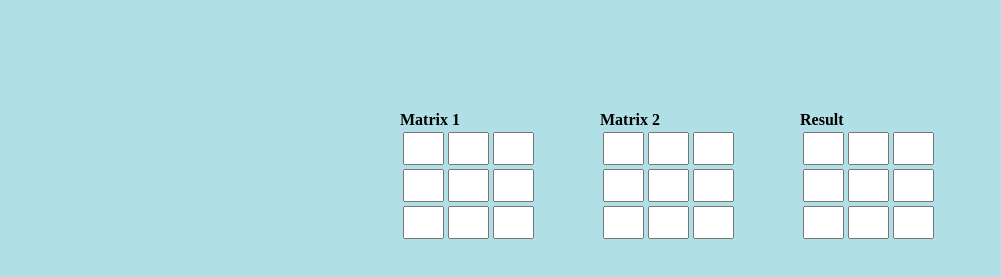
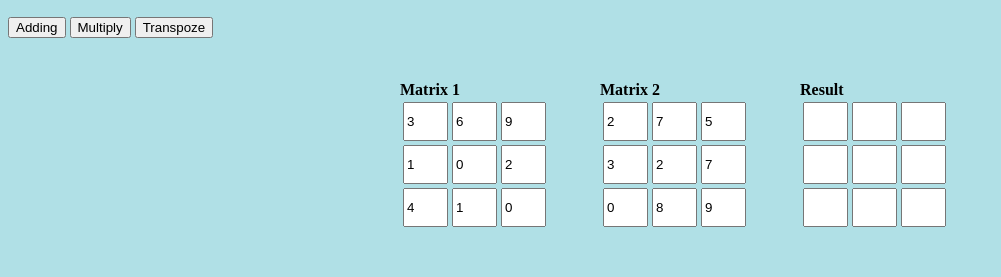
Before and after one commit to ElanurGuduk/JavaScript, a plain HTML site: page Project/MatrixOperations.html in a window 1280 px wide. Shown: the part 57-334 px from the top of the page, without its empty margins (0-1001 px from the left). Drawn offline with Linux system fonts and the light colour scheme.

Commit message:
Update MatrixOperations.html

```diff
--- a/Project/MatrixOperations.html
+++ b/Project/MatrixOperations.html
@@ -11,29 +11,30 @@
 		font-size:30px;
 		margin-left: 500px;
 		color: #424949;
+		top: 50px;
 	}
 	#m1-div{
 		width: 150px;
 		height: 150px;
-		background-color:powderblue;
+		background-color: powderblue;
 		position: absolute;
-		top: 150px;
+		top: 120px;
 		left:400px;
 	}
 	#m2-div{
 		width: 150px;
 		height: 150px;
-		background-color:powderblue;
+		background-color: powderblue;
 		position: absolute;
-		top: 150px;
+		top: 120px;
 		left:600px;
 	}
 	#m3-div{
 		width: 150px;
 		height: 150px;
-		background-color:powderblue;
+		background-color: powderblue;
 		position: absolute;
-		top: 150px;
+		top: 120px;
 		left:800px;
 	}
 
@@ -45,19 +46,19 @@
 		<table class="m1-table"><br> <b>Matrix 1</b>
 
 			<tr>
-				<td><input class="00" type="text" style="width:33px; height: 27px"></td>
-				<td><input class="01" type="text" style="width:33px; height: 27px"></td>
-				<td><input class="02" type="text" style="width:33px; height: 27px"></td>
+				<td><input id=m1_00 type=number value=3 style="width:37px; height: 33px;"></td>
+				<td><input id=m1_01 type=number value=6 style="width:37px; height: 33px;"></td>
+				<td><input id=m1_02 type=number value=9 style="width:37px; height: 33px;"></td>
 			</tr>
 			<tr>
-				<td><input class="10" type="text" style="width:33px; height: 27px"></td>
-				<td><input class="11" type="text" style="width:33px; height: 27px"></td>
-				<td><input class="12" type="text" style="width:33px; height: 27px"></td>
+				<td><input id=m1_10 type=number value=1 style="width:37px; height: 33px;"></td>
+				<td><input id=m1_11 type=number value=0 style="width:37px; height: 33px;"></td>
+				<td><input id=m1_12 type=number value=2 style="width:37px; height: 33px;"></td>
 			</tr>
 			<tr>
-				<td><input class="20" type="text" style="width:33px; height: 27px"></td>
-				<td><input class="21" type="text" style="width:33px; height: 27px"></td>
-				<td><input class="22" type="text" style="width:33px; height: 27px"></td>
+				<td><input id=m1_20 type=number value=4 style="width:37px; height: 33px;"></td>
+				<td><input id=m1_21 type=number value=1 style="width:37px; height: 33px;"></td>
+				<td><input id=m1_22 type=number value=0 style="width:37px; height: 33px;"></td>
 			</tr>
 		</table>
 	</div>
@@ -65,19 +66,19 @@
 		<table class="m2-table"><br> <b>Matrix 2</b>
 
 			<tr>
-				<td><input class="00" type="text" style="width:33px; height: 27px;"></td>
-				<td><input class="01" type="text" style="width:33px; height: 27px"></td>
-				<td><input class="02" type="text" style="width:33px; height: 27px"></td>
+				<td><input id=m2_00 type=number value=2 style="width:37px; height: 33px;"></td>
+				<td><input id=m2_01 type=number value=7 style="width:37px; height: 33px;"></td>
+				<td><input id=m2_02 type=number value=5 style="width:37px; height: 33px;"></td>
 			</tr>
 			<tr>
-				<td><input class="10" type="text" style="width:33px; height: 27px"></td>
-				<td><input class="11" type="text" style="width:33px; height: 27px"></td>
-				<td><input class="12" type="text" style="width:33px; height: 27px"></td>
+				<td><input id=m2_10 type=number value=3 style="width:37px; height: 33px;"></td>
+				<td><input id=m2_11 type=number value=2 style="width:37px; height: 33px;"></td>
+				<td><input id=m2_12 type=number value=7 style="width:37px; height: 33px;"></td>
 			</tr>
 			<tr>
-				<td><input class="20" type="text" style="width:33px; height: 27px"></td>
-				<td><input class="21" type="text" style="width:33px; height: 27px"></td>
-				<td><input class="22" type="text" style="width:33px; height: 27px"></td>
+				<td><input id=m2_20 type=number value=0 style="width:37px; height: 33px;"></td>
+				<td><input id=m2_21 type=number value=8 style="width:37px; height: 33px;"></td>
+				<td><input id=m2_22 type=number value=9 style="width:37px; height: 33px;"></td>
 			</tr>
 		</table>
 	</div>
@@ -86,23 +87,93 @@
 		<table class="m3-table"><br> <b>Result</b>
 
 			<tr>
-				<td><input class="00" type="text" style="width:33px; height: 27px;"></td>
-				<td><input class="01" type="text" style="width:33px; height: 27px"></td>
-				<td><input class="02" type="text" style="width:33px; height: 27px"></td>
+				<td><input id=m3_00 type=number style="width:37px; height: 33px;"></td>
+				<td><input id=m3_01 type=number style="width:37px; height: 33px;"></td>
+				<td><input id=m3_02 type=number style="width:37px; height: 33px;"></td>
 			</tr>
 			<tr>
-				<td><input class="10" type="text" style="width:33px; height: 27px"></td>
-				<td><input class="11" type="text" style="width:33px; height: 27px"></td>
-				<td><input class="12" type="text" style="width:33px; height: 27px"></td>
+				<td><input id=m3_10 type=number style="width:37px; height: 33px;"></td>
+				<td><input id=m3_11 type=number style="width:37px; height: 33px;"></td>
+				<td><input id=m3_12 type=number style="width:37px; height: 33px;"></td>
 			</tr>
 			<tr>
-				<td><input class="20" type="text" style="width:33px; height: 27px"></td>
-				<td><input class="21" type="text" style="width:33px; height: 27px"></td>
-				<td><input class="22" type="text" style="width:33px; height: 27px"></td>
+				<td><input id=m3_20 type=number style="width:37px; height: 33px;"></td>
+				<td><input id=m3_21 type=number style="width:37px; height: 33px;"></td>
+				<td><input id=m3_22 type=number style="width:37px; height: 33px;"></td>
 			</tr>
 		</table>
 	</div>
+	<button onclick="addMatrix()">Adding</button>
+	<button onclick="multiply()">Multiply</button>
+	<button onclick="transpoze()">Transpoze</button>
 <script>
+	function addMatrix(){
+		let cell1, cell2, cell3;
+		let x,y;
+		for(let i=0; i<3; i++){
+  			cell1="m1_"
+  			cell2="m2_"
+  			cell3="m3_"
+  			for(let j=0; j<3; j++){
+    			cell1+=(i).toString()+(j).toString()
+    			cell2+=(i).toString()+(j).toString()
+    			cell3+=(i).toString()+(j).toString()
+    			//get elements in Matrix
+    			x=Number(document.getElementById(cell1).value)
+    			y=Number(document.getElementById(cell2).value)
+    			//set elements in Matrix
+    			document.getElementById(cell3).value =x+y;
+    			cell1="m1_"
+    			cell2="m2_"
+    			cell3="m3_"
+  			}
+		}
+	}
+	function multiply(){
+		let x=3, t=3;
+		let cell1, cell2, cell3;
+		let a,b;
+		let c=0;
+		for(let i=0; i<x; i++){
+			for(let j=0; j<t; j++){
+      			for(let k=0; k<t; k++){
+      				cell1='m1_'
+        			cell2='m2_'
+        			cell1+=(i).toString()+(k).toString()
+        			cell2+=(k).toString()+(j).toString()
+        			a=Number(document.getElementById(cell1).value)
+        			b=Number(document.getElementById(cell2).value)
+        			c=c+a*b
+      			}
+      			cell3='m3_'
+      			cell3+=(i).toString()+(j).toString()
+				document.getElementById(cell3).value =c;
+      			c=0
+    		}
+		}
+
+	}
+	function transpoze(){
+		let cell3='m3_'
+		let tempCell='m3_'
+		let temp;
+		for(let i=0; i<3; i++){
+			for(let j=0; j<3; j++){
+				temp=0
+      			cell3+=(i).toString()+(j).toString()
+      			temp=Number(document.getElementById(cell3).value)
+      			console.log(temp)
+      			cell3='m3_'
+      			cell3+=(i).toString()+(j).toString()
+      			tempCell+=(j).toString()+(i).toString()
+      			document.getElementById(cell3).value =Number(document.getElementById(tempCell).value)
+      			cell3='m3_'
+      			cell3+=(j).toString()+(i).toString()
+      			document.getElementById(cell3).value=temp
+    		}
+		}
+
+	}
 
 </script>
 </body>
```
